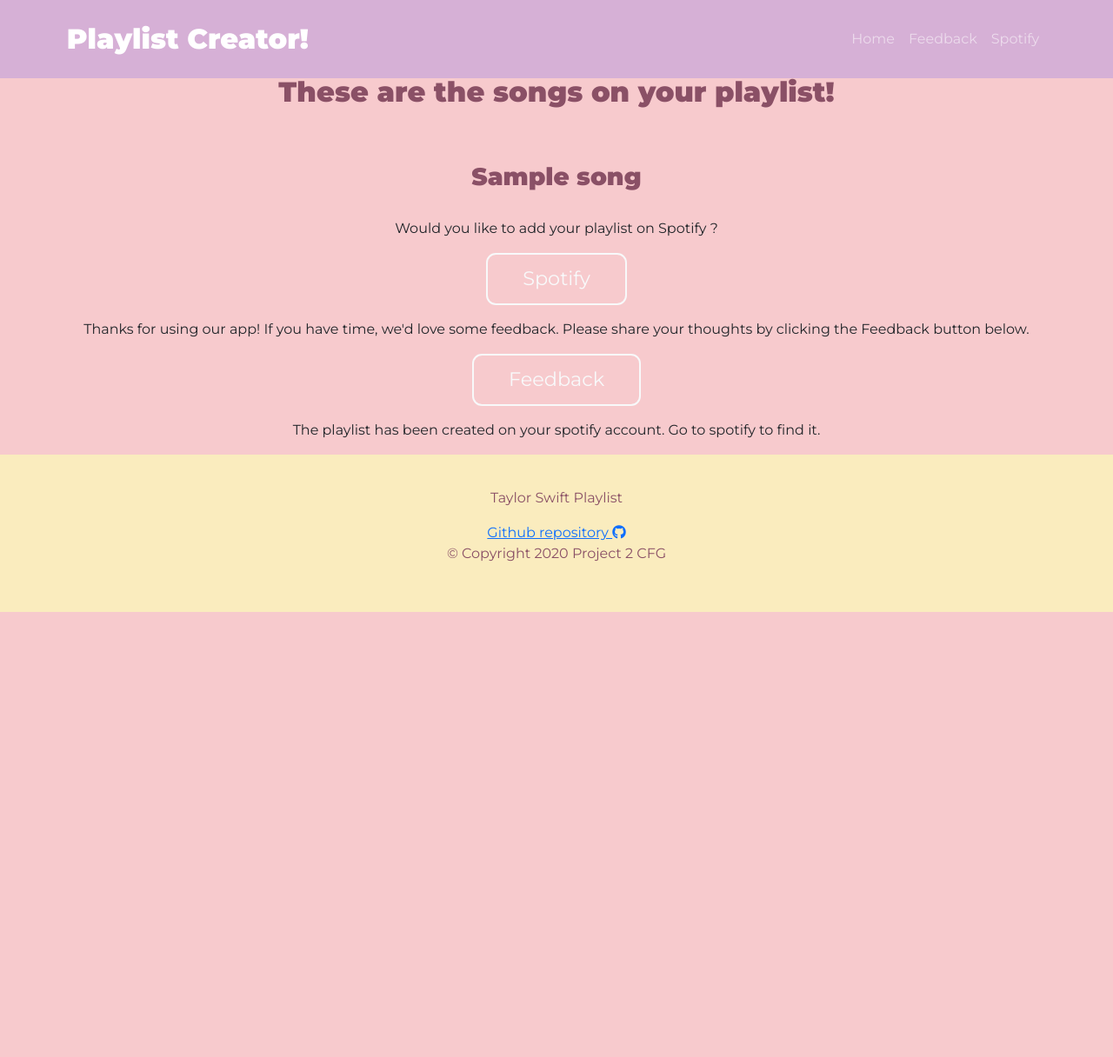
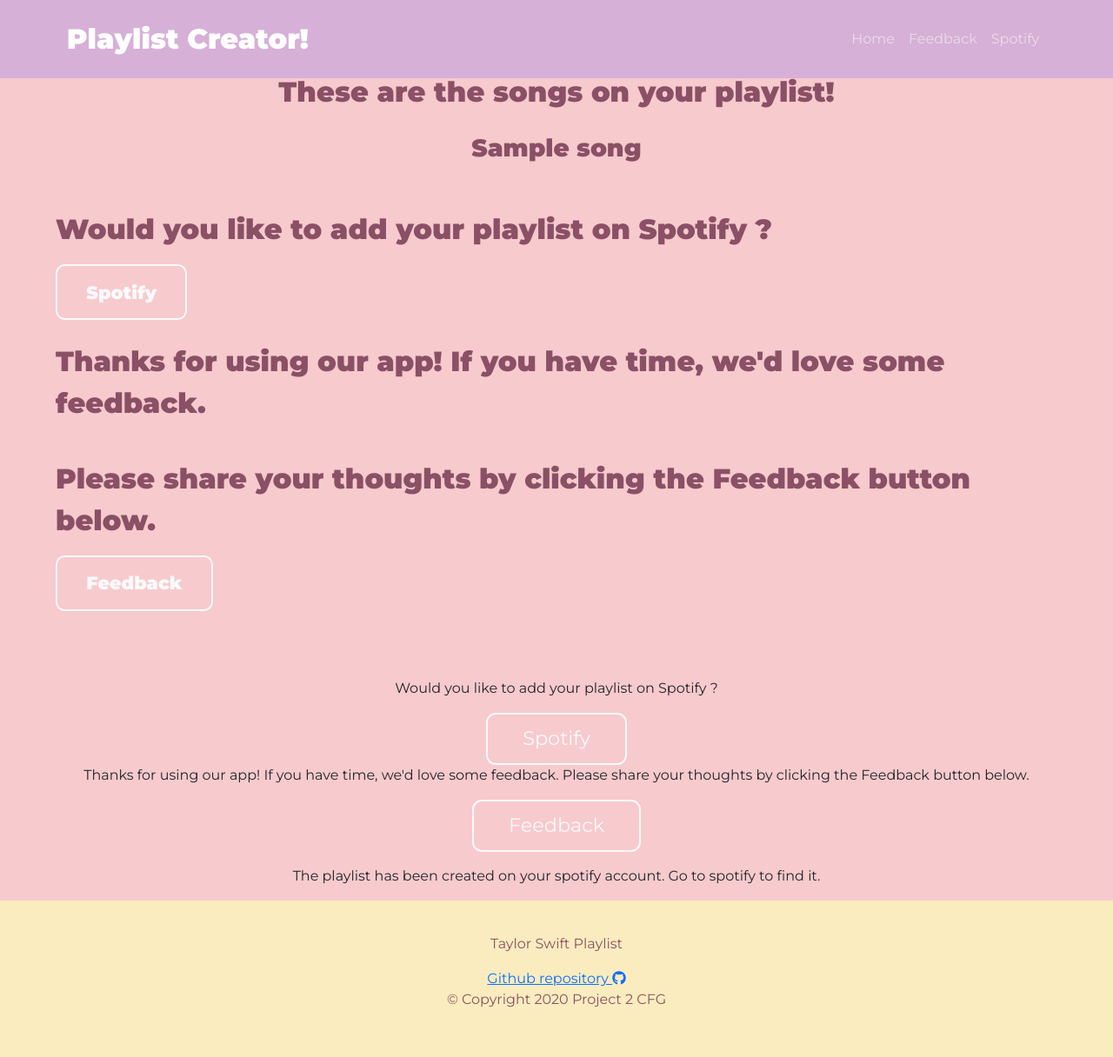
Before and after one commit to ThakkarPurvi/Taylor_Swift_Project-2, a Flask app: template templates/playlist.html in a window 1280 px wide. Shown: the whole page at 87% size. Before the commit the page ends 704 px from the top, so only its background shows below. Run offline with Flask 2, Linux system fonts and the light colour scheme; the template is opened without the code that fills it: most values are stand-ins (such as "Sample title", 1, 10 or a date in 2020); some libraries are stand-ins or nearby versions.

Commit message:
improve front end

```diff
--- a/templates/playlist.html
+++ b/templates/playlist.html
@@ -5,13 +5,32 @@
 {%block content%}
 
 
-<h2>These are the songs on your playlist! <h2/>
-    {% for song in songs%}
-    <h3>{{song}}</h3>
-    {% endfor %}
+<section>
+    <div class="container-fluid-title-3">
+        <h2> These are the songs on your playlist! </h2>
+        {% for song in songs%}
+        <h3>{{song}}</h3>
+        {% endfor %}
+    </div>
+  </section>
+
+
+  <section id="start">
+    <div class="container-fluid-form-home">
+    <form method="post" action="/playlist">
+        <p>Would you like to add your playlist on Spotify ?</p>
+        <input type="submit" class="btn btn-outline-light btn-lg" value="Spotify" name="action2" />
+        <p>Thanks for using our app! If you have time, we'd love some feedback.</p>
+        <p>Please share your thoughts by clicking the Feedback button below.</p>
+        <input type="submit" class="btn btn-outline-light btn-lg" value="Feedback" name="action1" />
+    </form>
+</div>
+</section>
+
+
 
         <form method="post" action="/playlist">
-            <p>Would you like to add your playlist on Spotify ?<p/>
+            <p>Would you like to add your playlist on Spotify ?</p>
             <input type="submit" class="btn btn-outline-light btn-lg" value="Spotify" name="action2" />
             <p>Thanks for using our app! If you have time, we'd love some feedback. Please share your thoughts by clicking the Feedback button below.<p/>
             <input type="submit" class="btn btn-outline-light btn-lg" value="Feedback" name="action1" />
```
Also changed, not shown: templates/form.html (deleted, +0 -18 lines).
